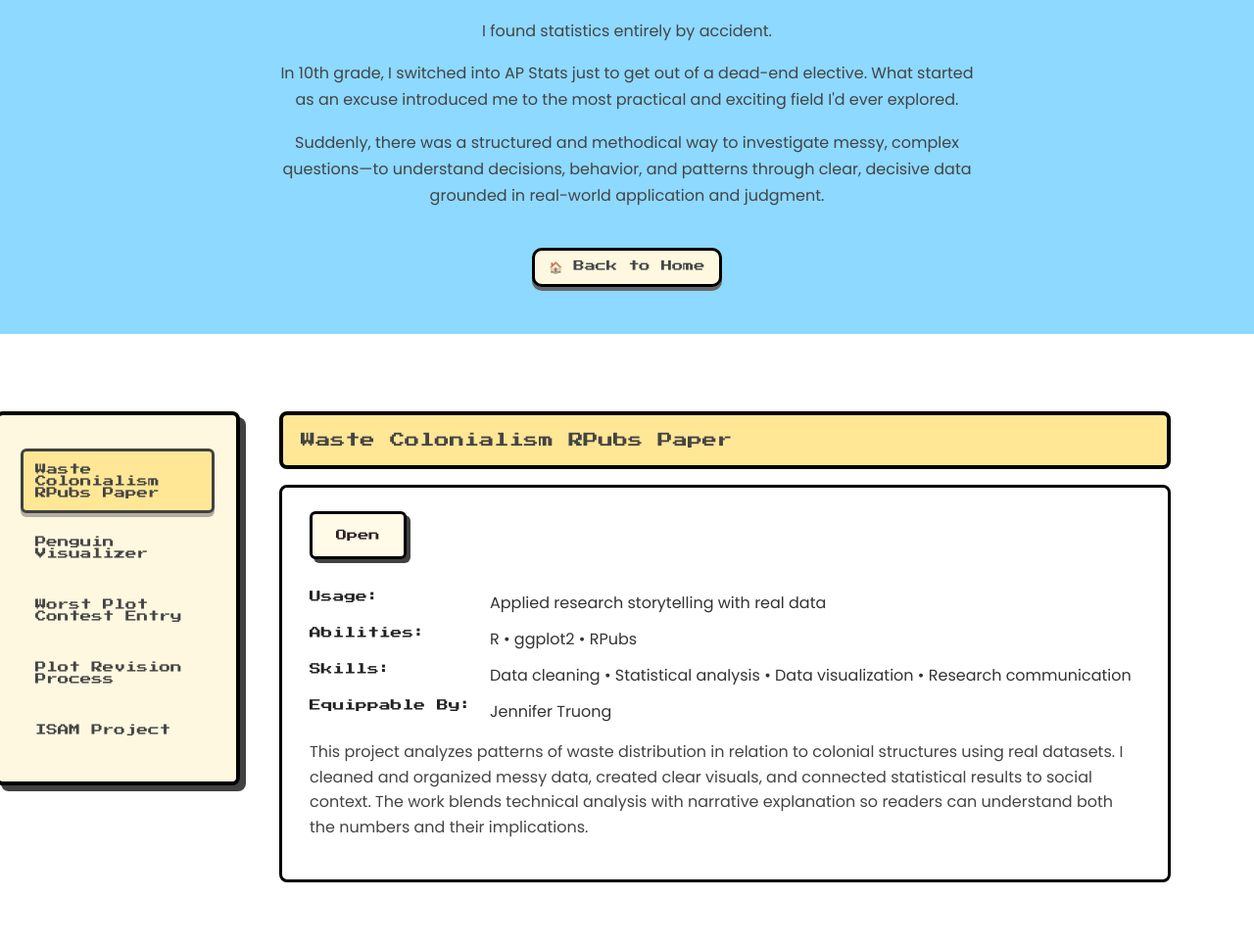
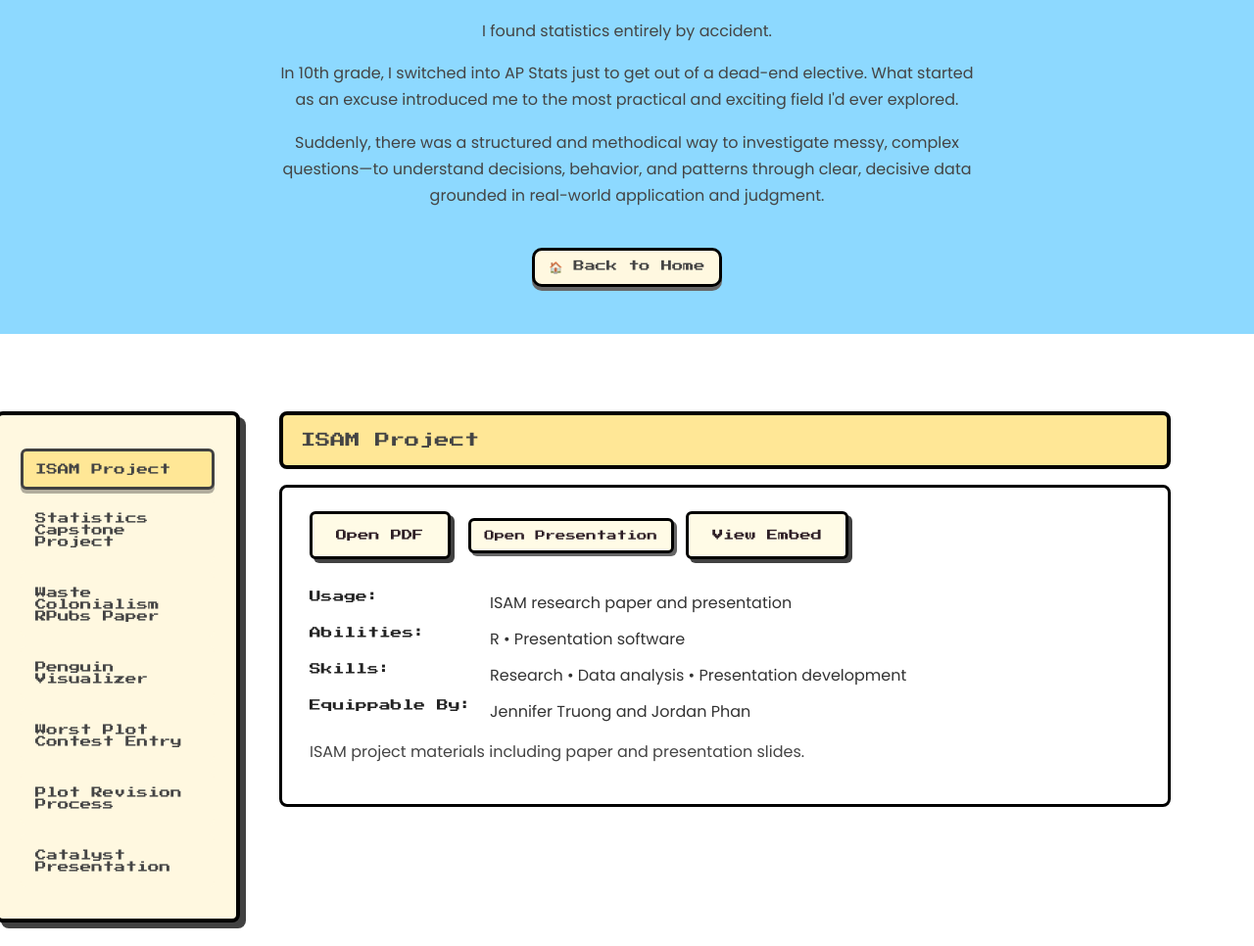
Before and after one commit to jrogramming/portfolio, a plain HTML site: page stats.html in a window 1280 px wide. Shown: the part 89-1055 px from the top of the page at 98% size. Before the commit the page ends 1014 px from the top, so only its background shows below. Drawn offline with Linux system fonts and the light colour scheme.

Commit message:
Added 2 projects

```diff
--- a/stats.html
+++ b/stats.html
@@ -69,7 +69,15 @@
 
         <ul id="menu-list">
 
-            <li class="selected" data-key="waste">
+            <li class="selected" data-key="isam">
+                ISAM Project
+            </li>
+
+            <li data-key="capstone">
+                Statistics Capstone Project
+            </li>
+
+            <li data-key="waste">
                 Waste Colonialism RPubs Paper
             </li>
 
@@ -85,8 +93,8 @@
                 Plot Revision Process
             </li>
 
-            <li data-key="isam">
-                ISAM Project
+            <li data-key="catalyst">
+                Catalyst Presentation
             </li>
 
         </ul>
--- a/stats.js
+++ b/stats.js
@@ -1,6 +1,48 @@
 document.addEventListener("DOMContentLoaded", () => {
 
 const data = {
+
+isam:{
+    title:"ISAM Project",
+    usage:"ISAM research paper and presentation",
+    abilities:["R","Presentation software"],
+    skills:["Research","Data analysis","Presentation development"],
+    equip:"Jennifer Truong and Jordan Phan",
+    description:
+    "ISAM project materials including paper and presentation slides.",
+    link:"assets/Phan_Truong.pdf",
+    embed:"assets/Phan_Truong.pdf",
+    extraLinks:[
+        {
+            href:"assets/presentation.pdf",
+            label:"Open Presentation"
+        }
+    ]
+},
+
+capstone:{
+    title:"Statistics Capstone Project",
+    usage:"Statistics capstone research project",
+    abilities:["Statistics","Research"],
+    skills:["Statistical analysis","Research communication"],
+    equip:"Jennifer Truong",
+    description:
+    "A statistics capstone project. Open the PDF to read the full project.",
+    link:"assets/STATCapstone.pdf",
+    embed:"assets/STATCapstone.pdf"
+},
+
+catalyst:{
+    title:"Catalyst Presentation",
+    usage:"Statistics research presentation",
+    abilities:["Statistics","Presentation software"],
+    skills:["Research communication","Presentation development"],
+    equip:"Jennifer Truong",
+    description:
+    "A statistics presentation. Open the PDF to view the slides.",
+    link:"assets/Catalyst_Presentation.pdf",
+    embed:"assets/Catalyst_Presentation.pdf"
+},
 
 waste:{
     title:"Waste Colonialism RPubs Paper",
@@ -53,24 +95,6 @@ revision:{
     embed:"assets/bestplot.html"
 },
 
-
-isam:{
-    title:"ISAM Project",
-    usage:"ISAM research paper and presentation",
-    abilities:["R","Presentation software"],
-    skills:["Research","Data analysis","Presentation development"],
-    equip:"Jennifer Truong and Jordan Phan",
-    description:
-    "ISAM project materials including paper and presentation slides.",
-    link:"assets/Phan_Truong.pdf",
-    embed:"assets/Phan_Truong.pdf",
-    extraLinks:[
-        {
-            href:"assets/presentation.pdf",
-            label:"Open Presentation"
-        }
-    ]
-}
 
 };
 
@@ -227,7 +251,7 @@ embedToggle.addEventListener("click",()=>{
 
 
 
-updatePanel("waste");
+updatePanel("isam");
 
 
 });
```
Also changed, not shown: 2 other files.
